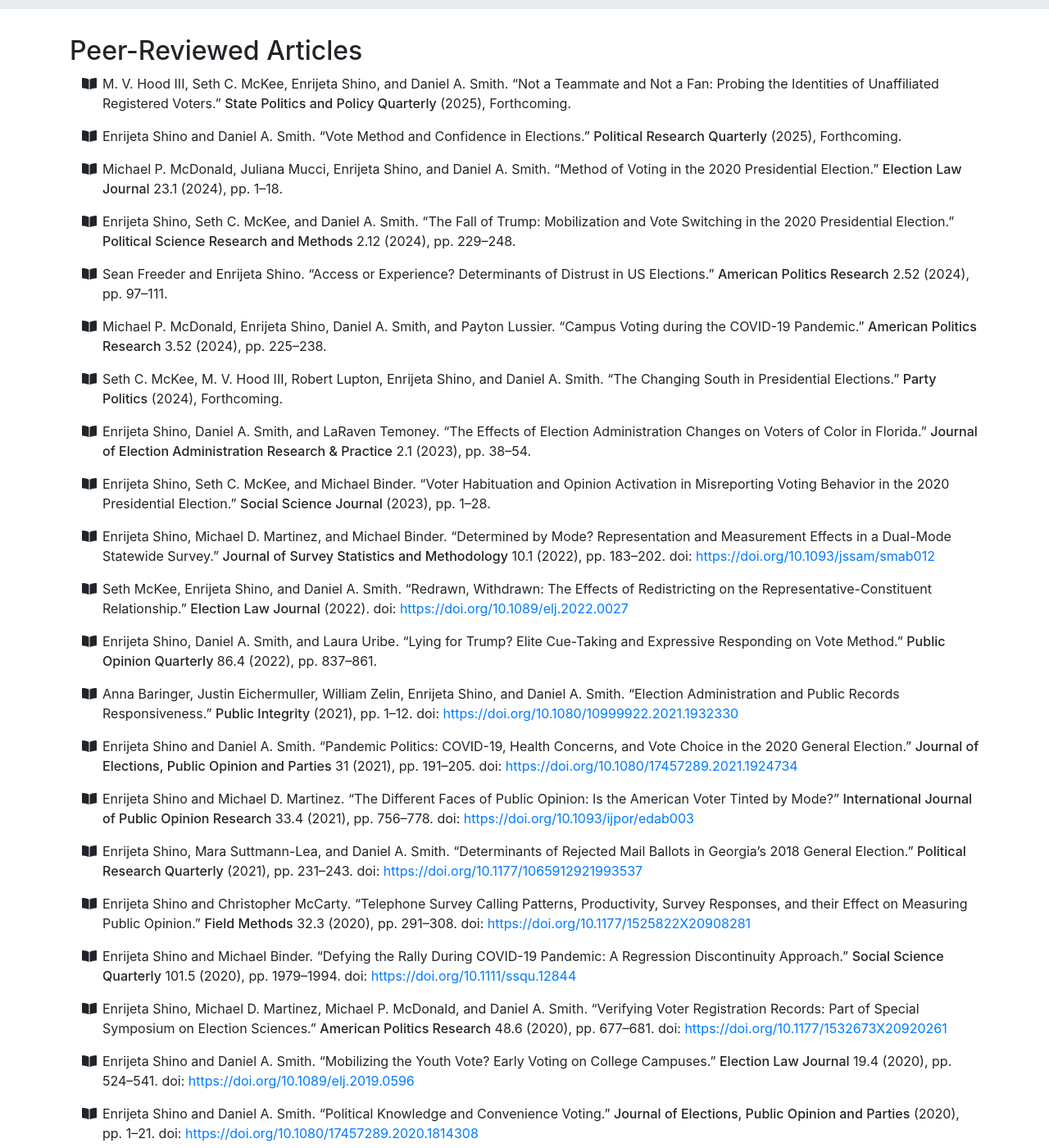
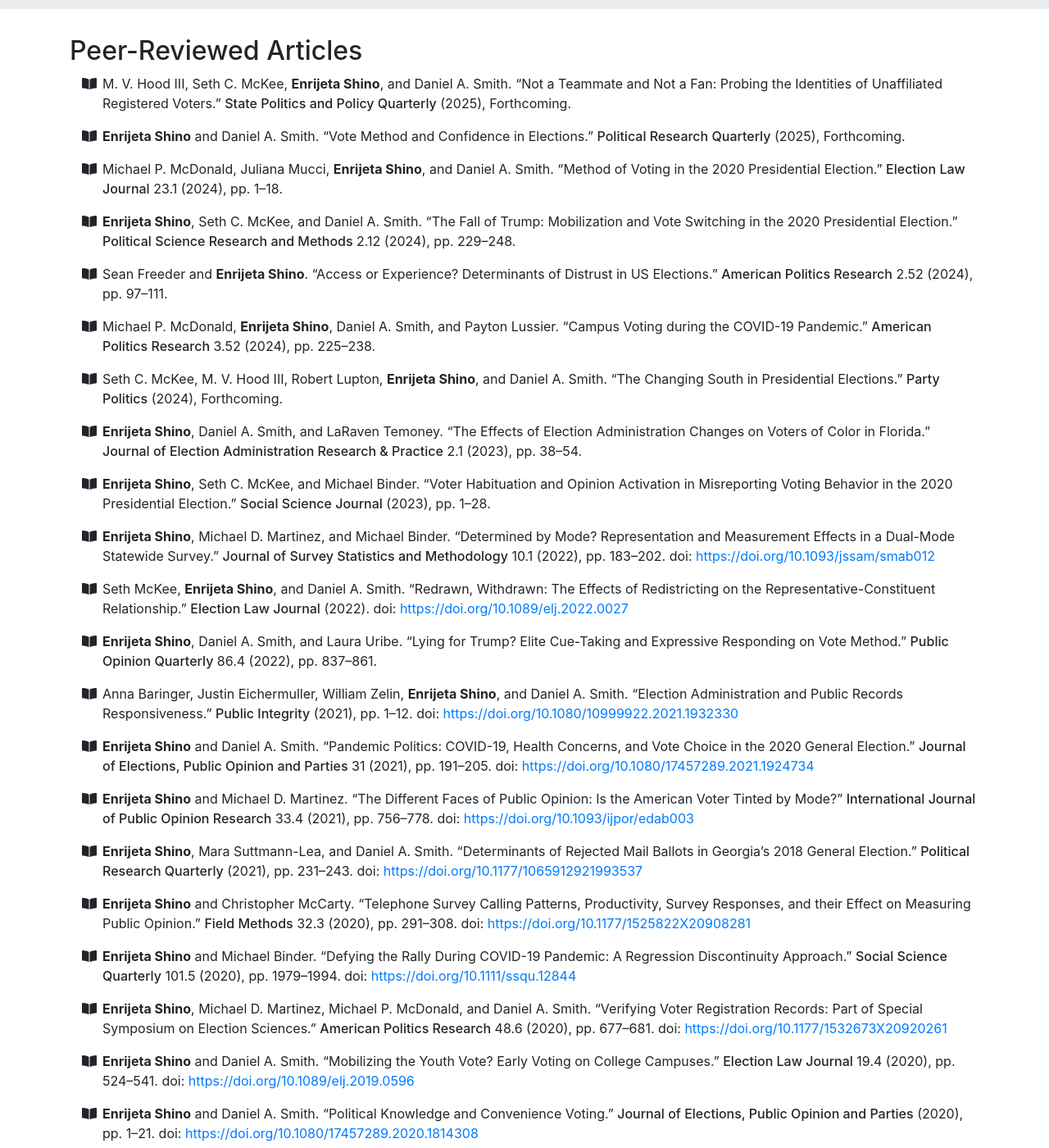
Before and after one commit to enrijetashino/enrijetashino.github.io, a Jekyll site: the page built from _pages/publications.md, in a window 1280 px wide and 1400 px high, scrolled down 214 px. Shown: the whole window at 82% size. Built offline with Jekyll 4.4.1, drawn with Linux system fonts in a browser that asks for light colours; nearby versions of some CDN libraries; some of the changed text lies outside the part shown.

Commit message:
Update list_publications.html

```diff
--- a/_includes/list_publications.html
+++ b/_includes/list_publications.html
@@ -36,7 +36,7 @@
           {% endif %}
           <p>
             <!-- | remove: '<p>' | remove: '</p>' | is a hacky solution to remove <p></p> tags that markdownify surrounds things with. -->
-            {{ pub.citation | markdownify | remove: '<p>' | remove: '</p>' | replace: "Alexander Lalejini", "<b>Alexander Lalejini</b>" }}
+            {{ pub.citation | markdownify | remove: '<p>' | remove: '</p>' | replace: "Enrijeta Shino", "<b>Enrijeta Shino</b>" }}
             <br/>
             {% for badge in pub.badges %}
               <span class="badge badge-primary"> {{ badge }} </span>
```
